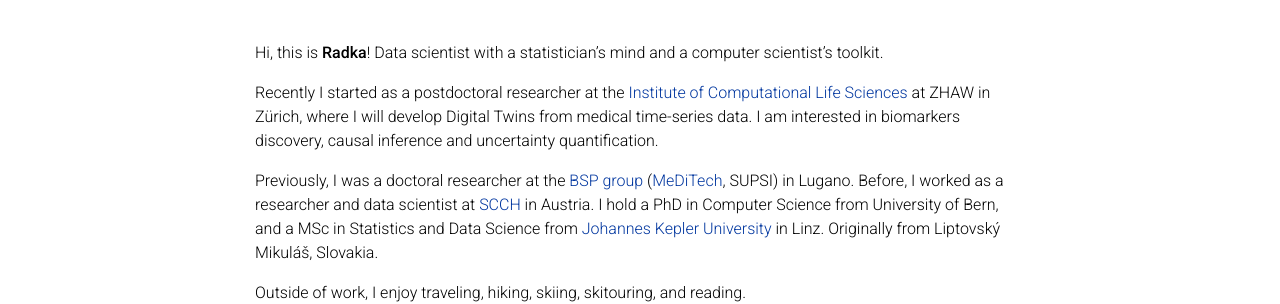
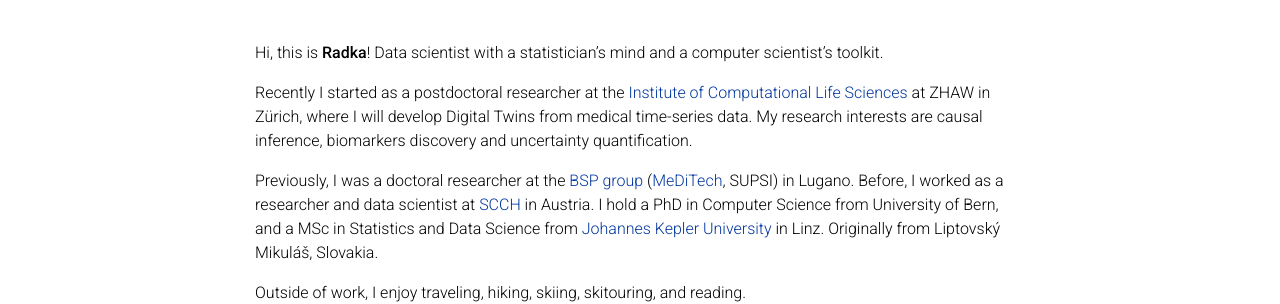
Before and after one commit to RadoslavaS/RadoslavaS.github.io, a Jekyll site: the page built from _pages/about.md, in a window 1280 px wide and 1285 px high. Shown: the part 627-931 px from the top of the window. Built offline with Jekyll 4.4.1, drawn with Linux system fonts in a browser that asks for light colours; nearby versions of some CDN libraries; a style sheet for code colours, icons or effects is not loaded.

Commit message:
structure

```diff
--- a/_pages/about.md
+++ b/_pages/about.md
@@ -20,7 +20,7 @@ social: true  # includes social icons at the bottom of the page
 
 Hi, this is **Radka**! Data scientist with a statistician's mind and a computer scientist's toolkit.
 
-Recently I started as a postdoctoral researcher at the [Institute of Computational Life Sciences](https://www.zhaw.ch/en/lsfm/institutes-centres/icls) at ZHAW in Zürich, where I will develop Digital Twins from medical time-series data. I am interested in biomarkers discovery, causal inference and uncertainty quantification.
+Recently I started as a postdoctoral researcher at the [Institute of Computational Life Sciences](https://www.zhaw.ch/en/lsfm/institutes-centres/icls) at ZHAW in Zürich, where I will develop Digital Twins from medical time-series data. My research interests are causal inference, biomarkers discovery and uncertainty quantification.
 
 Previously, I was a doctoral researcher at the [BSP group](https://bsp-meditech.ch/) ([MeDiTech](https://www.supsi.ch/en/meditech), SUPSI) in Lugano. Before, I worked as a researcher and data scientist at [SCCH](https://www.scch.at/) in Austria. I hold a PhD in Computer Science from University of Bern, and a MSc in Statistics and Data Science from [Johannes Kepler University](https://www.jku.at/institut-fuer-angewandte-statistik/) in Linz. Originally from Liptovský Mikuláš, Slovakia.
 
```
